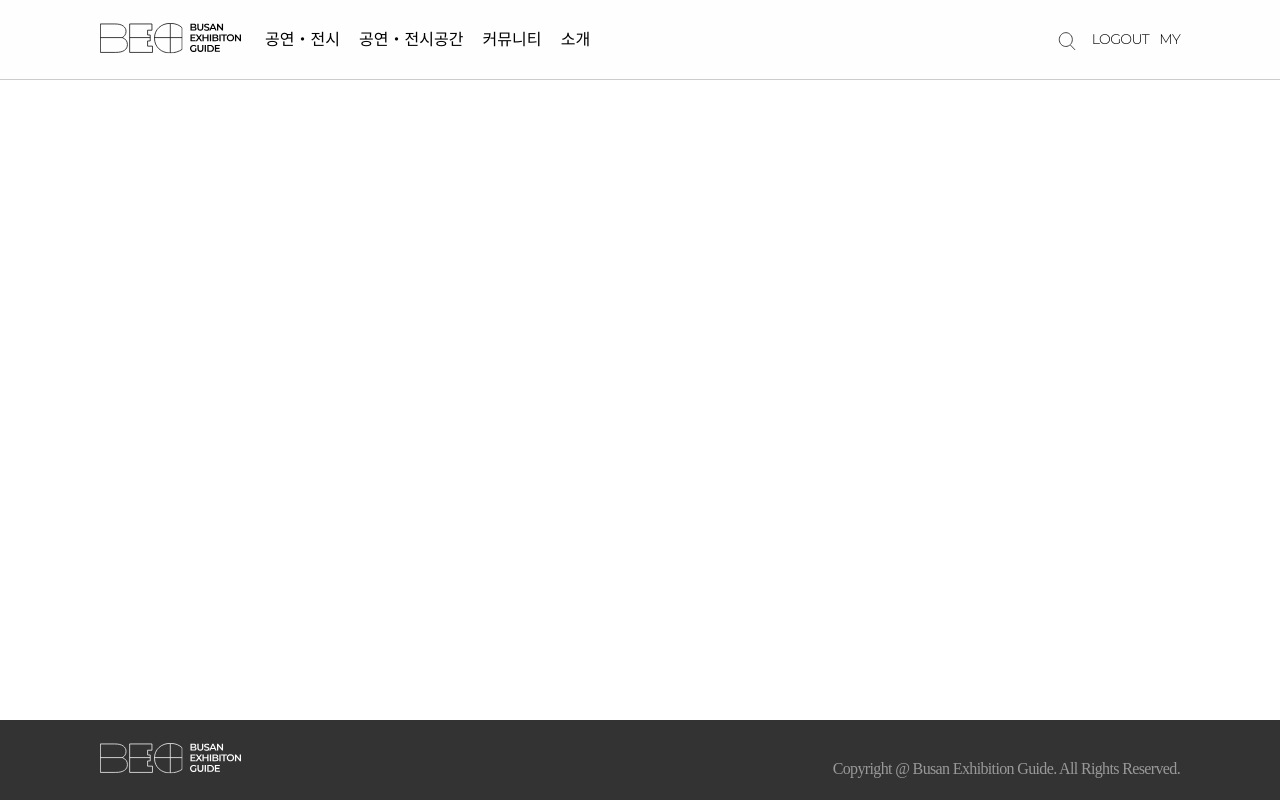
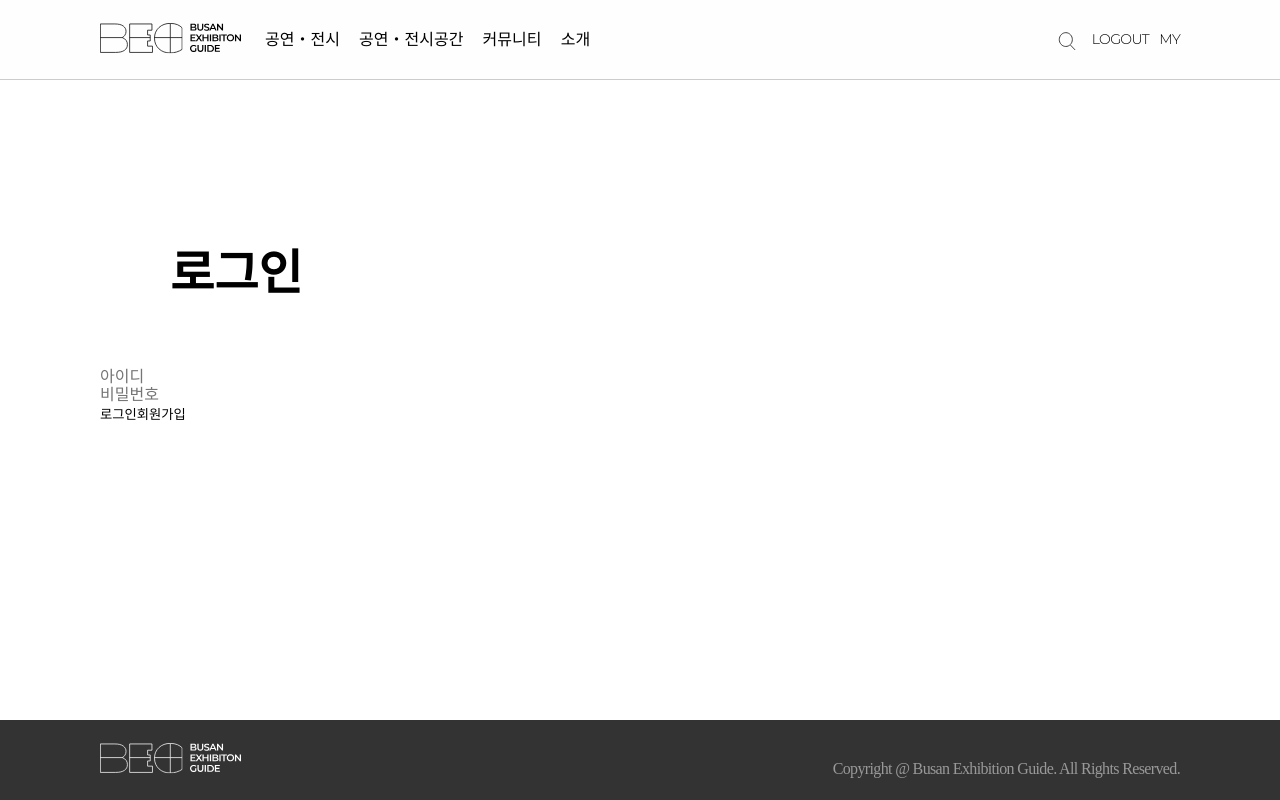
Before and after one commit to Eunoos/BEG, a React (Create React App) app: page /login in a window 1280 px wide. Built offline with nearby package versions, Linux system fonts and the light colour scheme.

Commit message:
로그인 폼

```diff
--- a/src/App.js
+++ b/src/App.js
@@ -12,6 +12,9 @@ import ExDetail from "./components/template/ExDetail";
 import Write from "./components/template/Write";
 import ReviewDetail from "./components/template/ReviewDetail";
 import Search from "./components/template/Search";
+import Login from "./components/template/Login";
+import Join from "./components/template/Join";
+import MyPage from "./components/template/MyPage";
 
 const Wrapper = styled.div`
   padding-top: 80px;
@@ -47,6 +50,9 @@ export default function App() {
             <Route path="/review_detail/:id" element={<ReviewDetail />} />
             <Route path="/write" element={<Write />} />
             <Route path="/search" element={<Search />} />
+            <Route path="/login" element={<Login />} />
+            <Route path="/join" element={<Join />} />
+            <Route path="/join" element={<MyPage />} />
           </Routes>
         </ContentWrapper>
         <Footer />
--- a/src/components/template/Login.jsx
+++ b/src/components/template/Login.jsx
@@ -0,0 +1,69 @@
+import React from "react";
+import styled from "styled-components";
+import { SectionContent } from "../atoms/SectionContent";
+import { useState } from "react";
+import { useNavigate } from "react-router-dom";
+import Join from "./Join";
+
+const User = {
+    id : 'dmsdn11',
+    pw : 'hello11'
+}
+// 더미데이터 리코일 axios 사용하여 구현 수정
+
+const Title = styled.h2`
+    font-weight: bold;
+    font-size: 3rem;
+    padding: 70px;
+`
+
+export default function Login() {
+    const [id, setid] = useState('');
+    const [pw, setPw] = useState('');
+    const navigate = useNavigate();
+    // const [idPrime, setidPrime] = useState(false);
+    // const [pwPrime, setpwPrime] = useState(false);
+
+
+    const onClickLogin = ()=>{
+        if(id === User.id && pw === User.pw) {
+            alert('안녕하세요!');
+            navigate("/")
+        } else{
+            alert('아이디 또는 비밀번호가 일치하지 않습니다')
+        }
+    }
+
+    const naviJoin = ()=>{
+        navigate("/join")
+    }
+    return (
+        <SectionContent>
+            <Title>로그인</Title>
+            <form >
+                <div>
+                    <input
+                        type="text"
+                        placeholder="아이디"
+                        value={id}
+                        name="User-id"
+                        onChange={(e)=>setid(e.target.value)}
+                    />
+                </div>
+
+                <div>
+                    <input
+                        type="password"
+                        placeholder="비밀번호"
+                        value={pw}
+                        name="User-pw"
+                        onChange={(e)=>setPw(e.target.value)}
+                    />
+                </div>
+
+                <button onClick={onClickLogin} type="submit">로그인</button>
+                <button onClick={naviJoin} >회원가입</button>
+            </form>
+        </SectionContent>
+    );
+}
```
Also changed, not shown: src/components/template/Join.jsx (+10 -0 lines), src/components/template/MyPage.jsx (+10 -0 lines).
